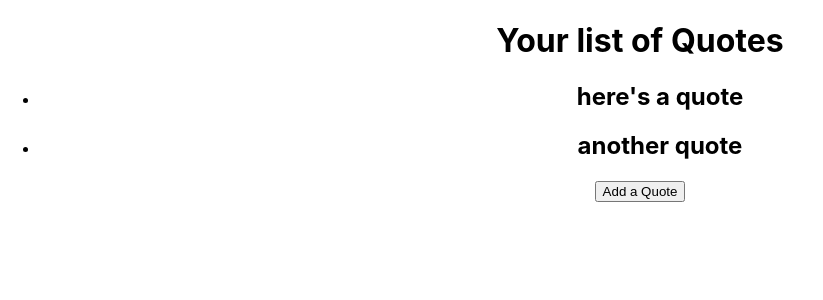
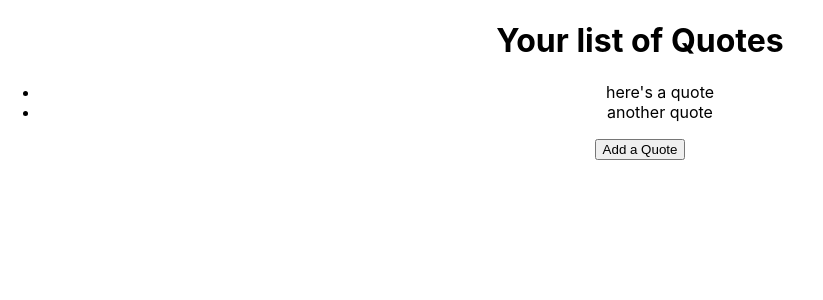
Before and after one commit to allansantos7/Wonderful-Quotes, a React (Create React App) app: page / in a window 1280 px wide. Shown: the top 300 px of the page, without its empty margins (0-823 px from the left). Built offline with nearby package versions, Linux system fonts and the light colour scheme.

Commit message:
working on delete function onclick

```diff
--- a/src/App.js
+++ b/src/App.js
@@ -25,10 +25,21 @@ const App = () => {
     });
   };
 
+  // handler for when a quote is deleted on existing list
+  const deleteQuoteHandler = (quoteID) => {
+    setQuotes((prevQuotes) => {
+      const updatedQuotes = prevQuotes.filter((q) => q.id !== quoteID);
+      return updatedQuotes;
+    });
+  };
+
   return (
     <div className="App">
       <QuoteList items={quotes} />
-      <QuoteInput onAddQuote={addQuoteHandler} />
+      <QuoteInput
+        onAddQuote={addQuoteHandler}
+        onDeleteItem={deleteQuoteHandler}
+      />
     </div>
   );
 };
--- a/src/components/QuoteList/Quote.js
+++ b/src/components/QuoteList/Quote.js
@@ -1,9 +1,11 @@
 const Quote = (props) => {
+  const deleteHandler = () => {
+    props.onDelete(props.id);
+  };
+
   return (
-    <li>
-      <div className="quote-display">
-        <h2>{props.sentence}</h2>
-      </div>
+    <li className="quote-display" onClick={deleteHandler}>
+      {props.sentence}
     </li>
   );
 };
--- a/src/components/QuoteList/QuoteList.js
+++ b/src/components/QuoteList/QuoteList.js
@@ -13,7 +13,11 @@ const QuoteList = (props) => {
       </div>
       <ul className="quote-list__items">
         {props.items.map((q) => (
-          <Quote key={q.id} sentence={q.sentence} />
+          <Quote
+            key={q.id}
+            sentence={q.sentence}
+            onDelete={props.onDeleteItem}
+          />
         ))}
       </ul>
     </div>
```
